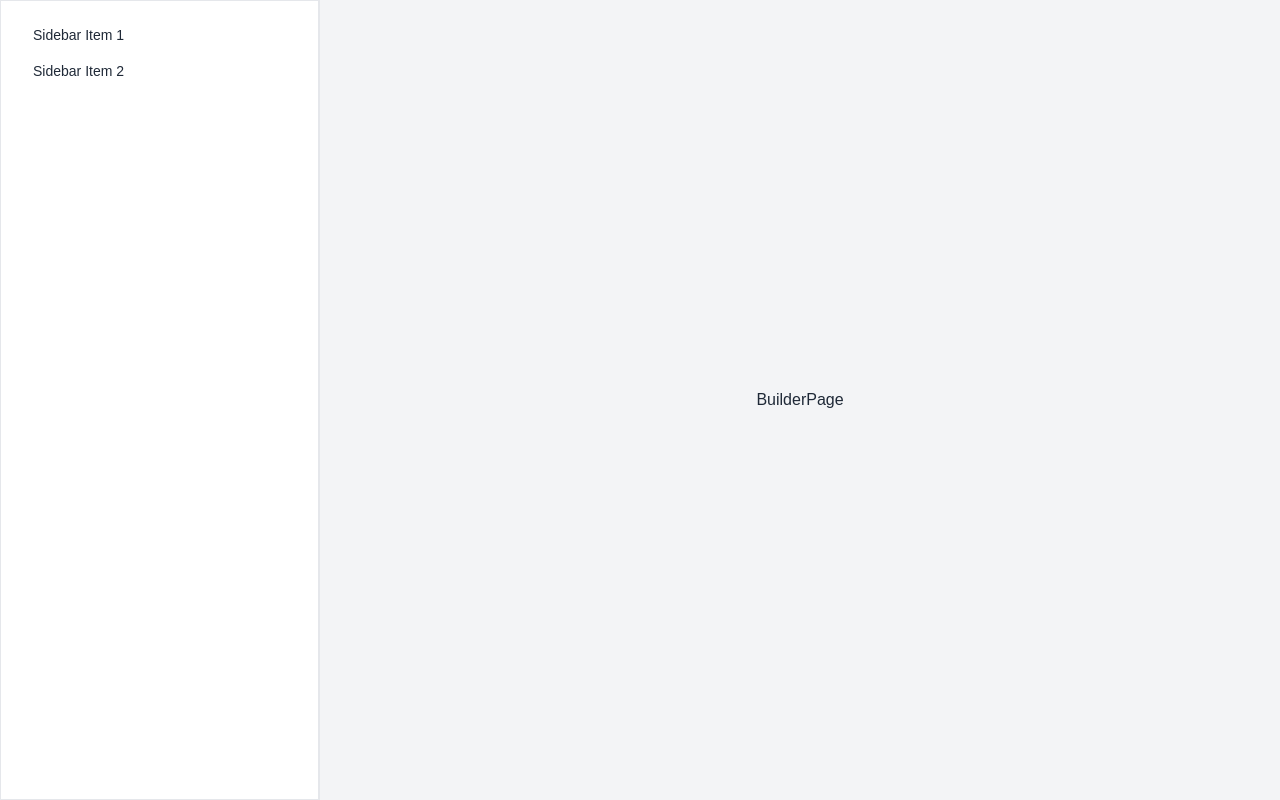
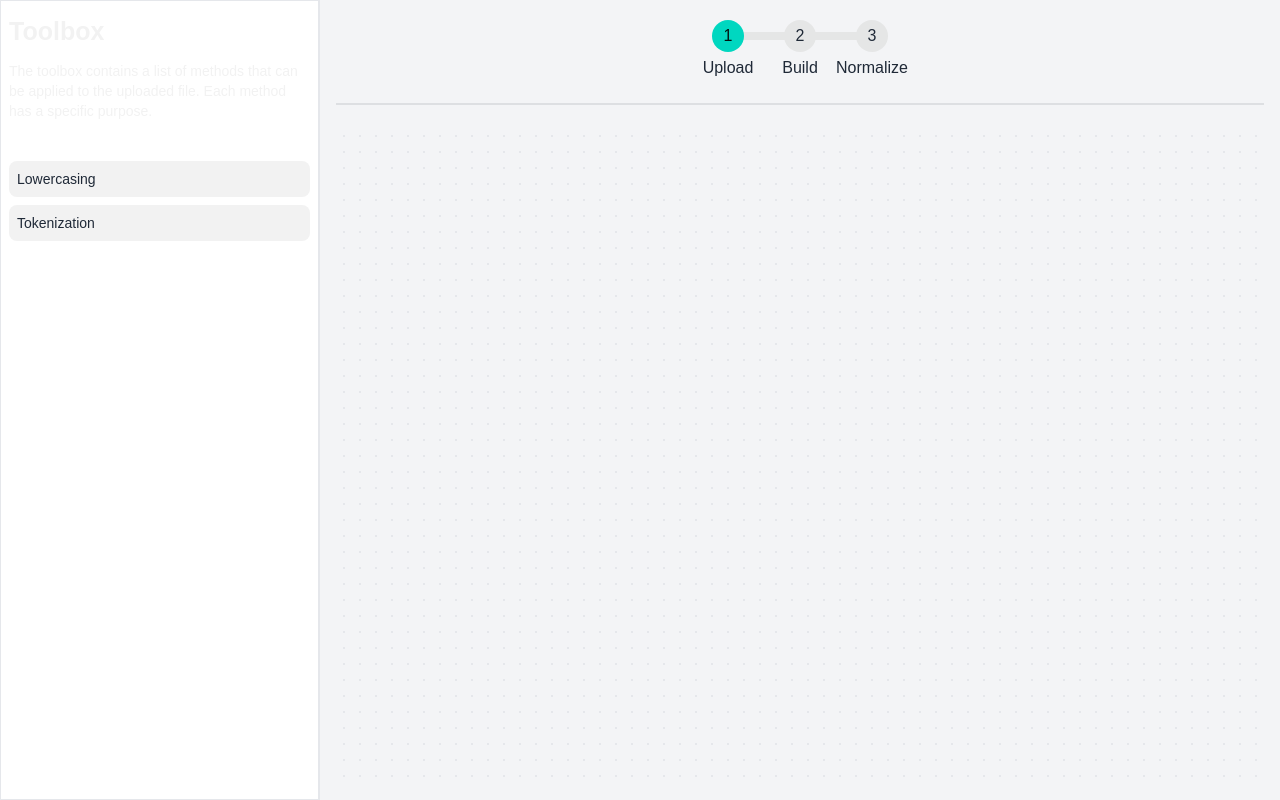
Before and after one commit to 0xbalazstoth/datveez, a Next.js app: page /builder in a window 1280 px wide. Built offline with nearby package versions, Linux system fonts and the light colour scheme.

Commit message:
Added ToolboxItem

```diff
--- a/app/builder/page.tsx
+++ b/app/builder/page.tsx
@@ -1,39 +1,62 @@
+"use client";
+
+import ToolboxItem from "../components/toolbox.item";
 import BuilderLayout from "../layouts/builder.layout";
+import GridLayout from "../layouts/grid.layout";
+import Sidebar from "../components/sidebar";
+import Steps from "../components/steps";
+import Step from "../types/step.type";
 
 interface BuilderPageProps {}
 
 export default function BuilderPage(props: BuilderPageProps) {
   const {} = props;
 
+  const steps: Step[] = [
+    {
+      name: "Upload",
+      isCompleted: true,
+      order: 1,
+      id: Math.random().toString(),
+    },
+    {
+      name: "Build",
+      isCompleted: false,
+      order: 2,
+      id: Math.random().toString(),
+    },
+    {
+      name: "Normalize",
+      isCompleted: false,
+      order: 3,
+      id: Math.random().toString(),
+    },
+  ];
+
   return (
     <BuilderLayout>
       <div className="drawer lg:drawer-open">
         <input id="my-drawer-2" type="checkbox" className="drawer-toggle" />
-        <div className="drawer-content flex flex-col items-center justify-center">
-          <h1>BuilderPage</h1>
+        <div className="drawer-content p-4 flex flex-col min-h-screen">
+          <Steps steps={steps}></Steps>
+
+          <div className="divider"></div>
+
+          <GridLayout>
             <label
               htmlFor="my-drawer-2"
-            className="btn btn-primary drawer-button lg:hidden"
+              className="btn btn-secondary drawer-button lg:hidden mt-4"
             >
               Open drawer
             </label>
+          </GridLayout>
         </div>
-        <div className="drawer-side">
-          <label
-            htmlFor="my-drawer-2"
-            aria-label="close sidebar"
-            className="drawer-overlay"
-          ></label>
-          <ul className="menu bg-white border border-r-2 text-base-content min-h-full w-80 p-4">
-            {/* Sidebar content here */}
-            <li>
-              <a>Sidebar Item 1</a>
-            </li>
-            <li>
-              <a>Sidebar Item 2</a>
-            </li>
-          </ul>
+        <Sidebar>
+          <div className="flex flex-col gap-2 mt-10">
+            <ToolboxItem name="Lowercasing"></ToolboxItem>
+            <ToolboxItem name="Tokenization"></ToolboxItem>
           </div>
+        </Sidebar>
       </div>
     </BuilderLayout>
   );
--- /dev/null
+++ b/app/components/sidebar.tsx
@@ -0,0 +1,35 @@
+interface SidebarProps {
+  children: React.ReactNode;
+}
+
+export default function Sidebar(props: SidebarProps) {
+  const { children } = props;
+
+  return (
+    <div className="drawer-side">
+      <label
+        htmlFor="my-drawer-2"
+        aria-label="close sidebar"
+        className="drawer-overlay"
+      ></label>
+      <div className="menu bg-white border border-r-2 text-base-content min-h-full w-80 pt-5">
+        <div className="flex flex-col">
+          <div>
+            <header className="text-[25px] text-base-200 font-bold">
+              Toolbox
+            </header>
+
+            <div className="text-base-content mt-5">
+              <p className="text-base-200">
+                The toolbox contains a list of methods that can be applied to
+                the uploaded file. Each method has a specific purpose.
+              </p>
+            </div>
+          </div>
+
+          {children}
+        </div>
+      </div>
+    </div>
+  );
+}
--- /dev/null
+++ b/app/components/steps.tsx
@@ -0,0 +1,27 @@
+import React, { useState } from "react";
+import Step from "../types/step.type";
+
+interface StepsProps {
+  steps: Step[];
+}
+
+export default function Steps(props: StepsProps) {
+  const { steps } = props;
+
+  return (
+    <div className="flex justify-center">
+      <ul className="steps mx-auto">
+        {steps
+          .sort((a, b) => a.order - b.order)
+          .map((step) => (
+            <li
+              key={step.id}
+              className={`step ${step.isCompleted ? "step-accent" : ""}`}
+            >
+              {step.name}
+            </li>
+          ))}
+      </ul>
+    </div>
+  );
+}
--- /dev/null
+++ b/app/components/toolbox.item.tsx
@@ -0,0 +1,14 @@
+interface ToolboxItemProps {
+  name: string;
+}
+
+export default function ToolboxItem(props: ToolboxItemProps) {
+  const { name } = props;
+
+  return (
+    <div className="bg-base-200 rounded-lg p-2">
+      <div className="bg-white h-full w-2"></div>
+      <span>{name}</span>
+    </div>
+  );
+}
--- /dev/null
+++ b/app/layouts/grid.layout.tsx
@@ -0,0 +1,14 @@
+import React from "react";
+
+interface GridLayoutProps {
+  children: React.ReactNode;
+}
+
+export default function GridLayout(props: GridLayoutProps) {
+  const { children } = props;
+  return (
+    <div className="inset-0 flex-grow rounded-lg bg-transparent bg-[radial-gradient(#e5e7eb_1px,transparent_1px)] [background-size:16px_16px]">
+      {children}
+    </div>
+  );
+}
--- /dev/null
+++ b/app/types/step.type.tsx
@@ -0,0 +1,6 @@
+export default interface Step {
+  name: string;
+  isCompleted: boolean;
+  order: number;
+  id: string;
+}
--- a/package.json
+++ b/package.json
@@ -9,6 +9,8 @@
     "lint": "next lint"
   },
   "dependencies": {
+    "@dnd-kit/core": "^6.1.0",
+    "@dnd-kit/sortable": "^8.0.0",
     "@headlessui/react": "^2.1.0",
     "@heroicons/react": "^2.1.4",
     "next": "14.2.4",
```
Also changed, not shown: 1 other file (tests, documents, lock files or other folders). Lines whose indentation alone changed are shown as unchanged.
